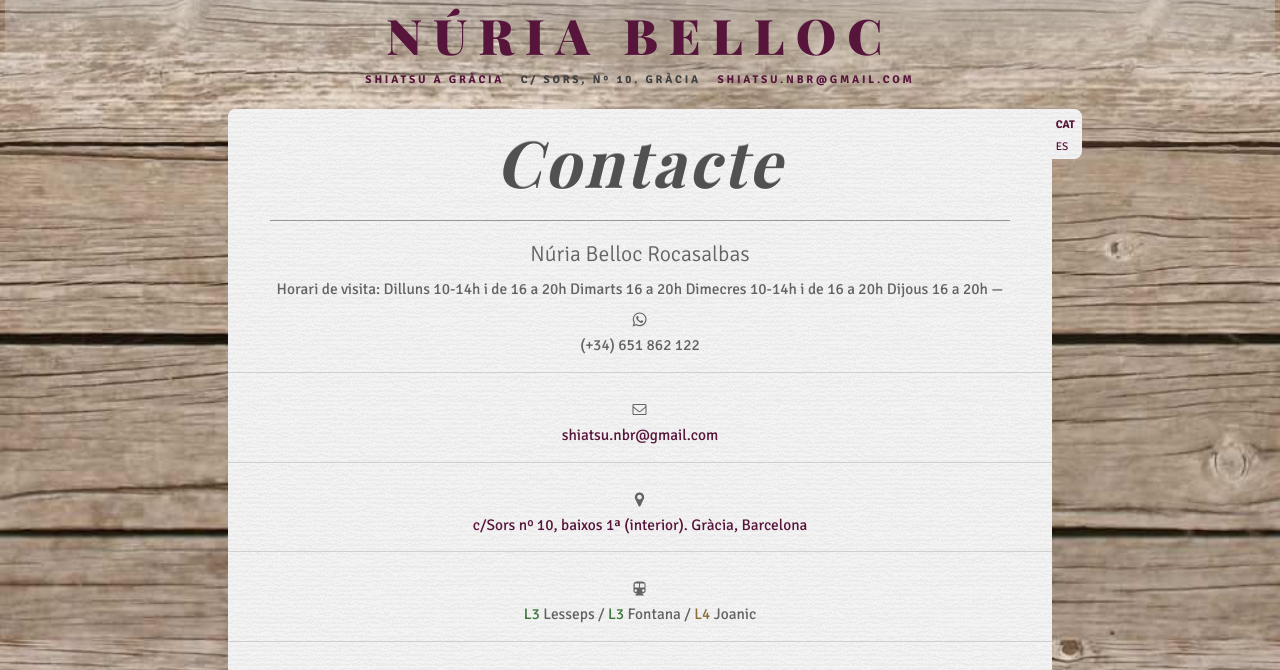
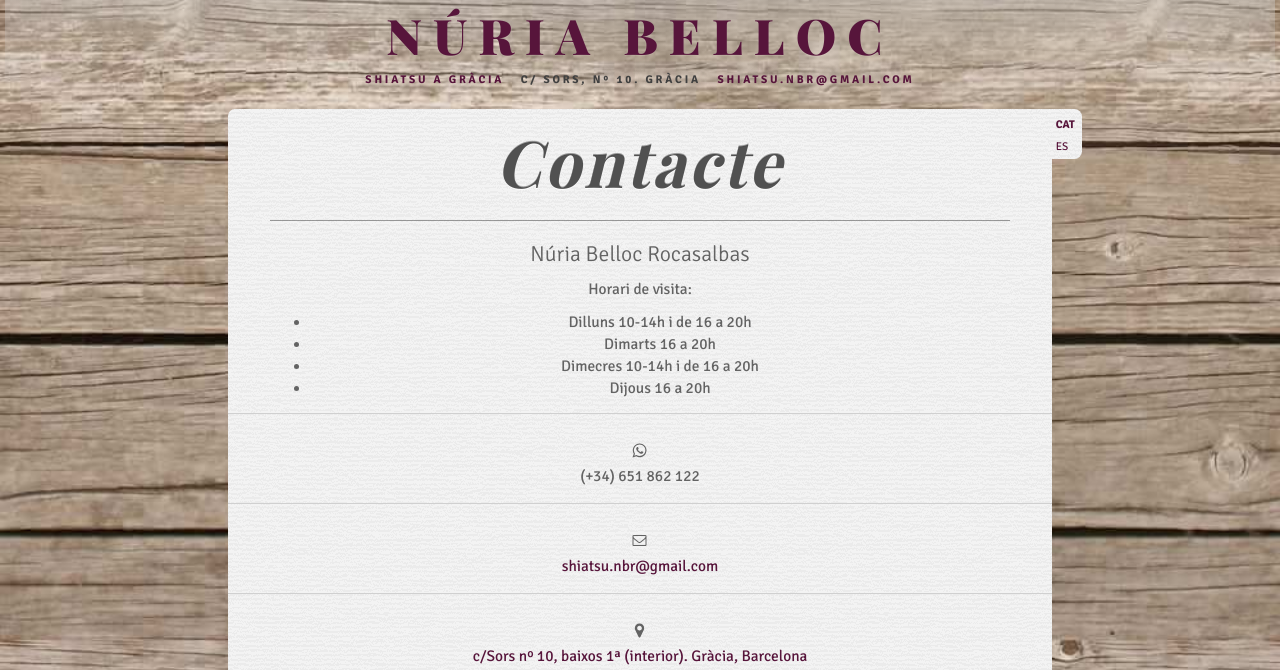
Before and after one commit to agustibr/shiatsu.nuriabelloc.com, a Jekyll site: the page built from cat/4-contacte.md, in a window 1280 px wide. Shown: the top 670 px of the page. Built offline with Jekyll 4.4.1, drawn with Linux system fonts in a browser that asks for light colours; some web fonts are replaced; grey boxes are pictures that could not be loaded.

```diff
--- a/cat/4-contacte.md
+++ b/cat/4-contacte.md
@@ -13,10 +13,11 @@ published: true
 # Núria Belloc Rocasalbas
 
 Horari de visita:
-Dilluns 10-14h i de 16 a 20h
-Dimarts 16 a 20h
-Dimecres 10-14h i de 16 a 20h
-Dijous 16 a 20h
+- Dilluns 10-14h i de 16 a 20h
+- Dimarts 16 a 20h
+- Dimecres 10-14h i de 16 a 20h
+- Dijous 16 a 20h
+
 ---
 
 <svg xmlns="http://www.w3.org/2000/svg" width="15" height="15" viewBox="0 0 15 15" >
```
